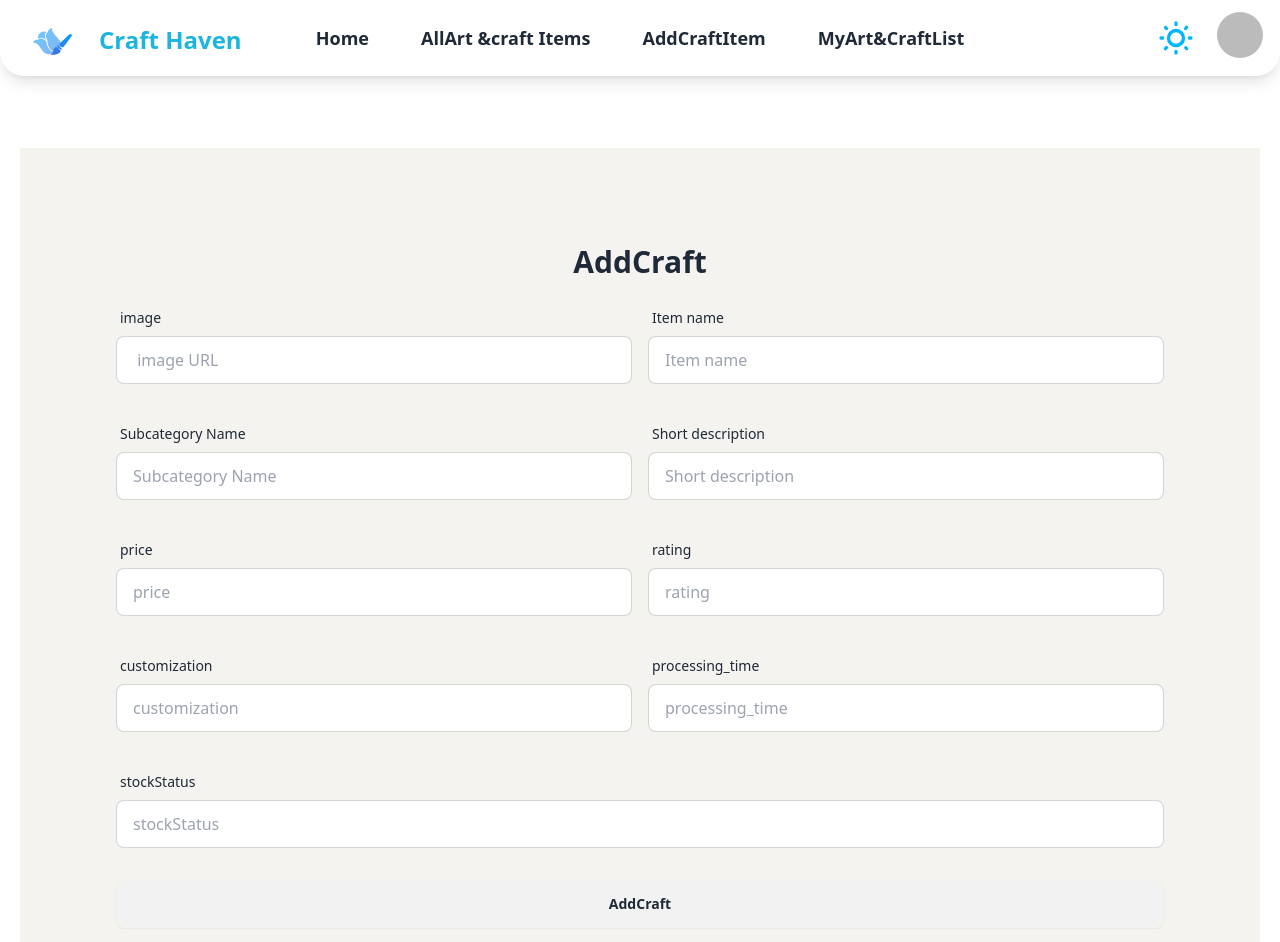
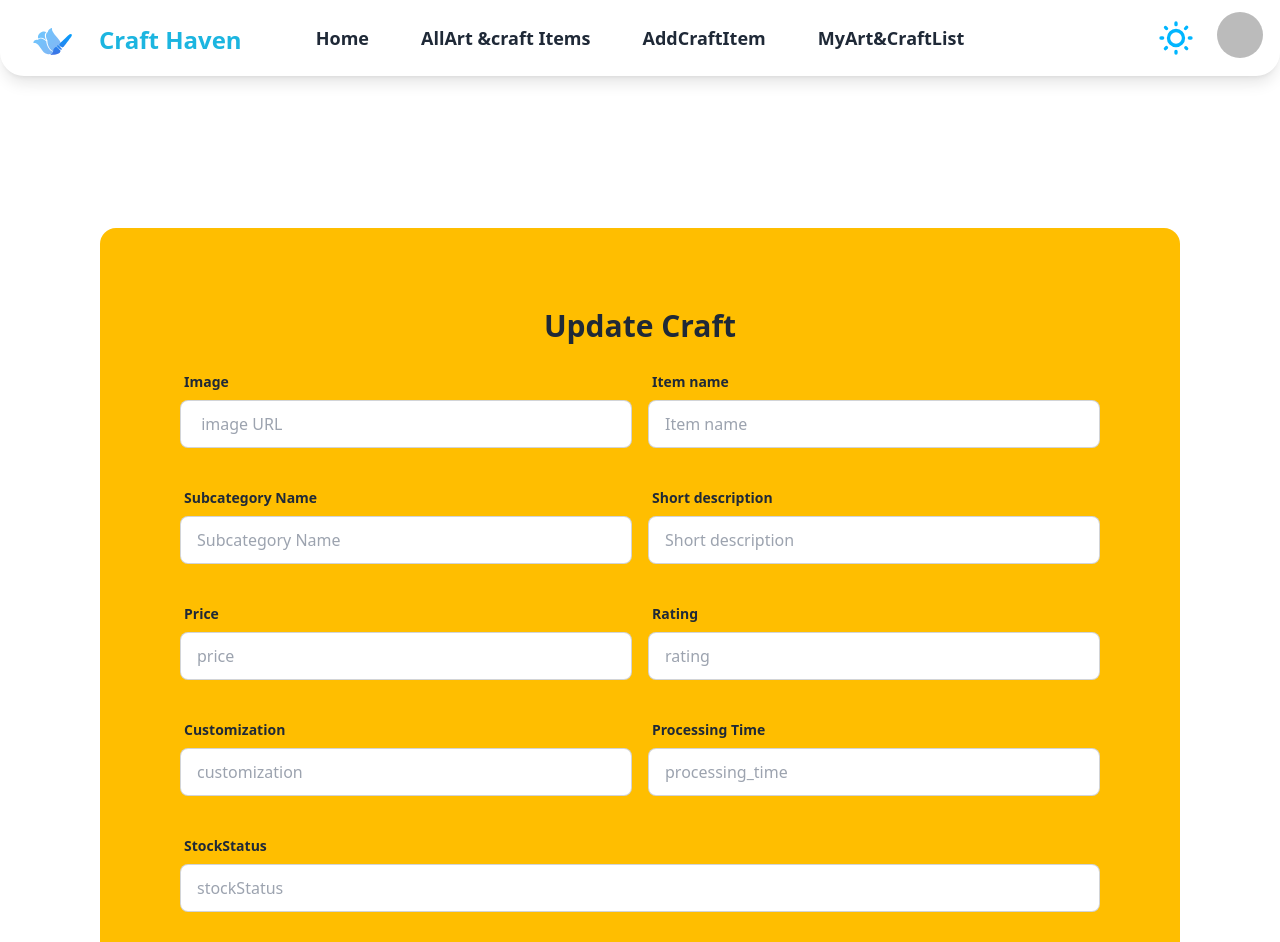
Before and after one commit to Anik200338/Craft-Haven, a React (Vite) app: page /Update/1 in a window 1280 px wide. Shown: the top 942 px of the page. Built offline with nearby package versions, Linux system fonts and the light colour scheme; no server answers; sample sign-in values are in the browser's storage.

Commit message:
delete section sweet toast addd

```diff
--- a/src/Router/Router.jsx
+++ b/src/Router/Router.jsx
@@ -46,13 +46,17 @@ const router = createBrowserRouter([
         path: '/craft/:id',
         element: (
           <PrivateRoute>
-            <Singlecraft></Singlecraft>,
+            <Singlecraft></Singlecraft>
           </PrivateRoute>
         ),
       },
       {
         path: '/Update/:id',
-        element: <Update></Update>,
+        element: (
+          <PrivateRoute>
+            <Update></Update>
+          </PrivateRoute>
+        ),
       },
       {
         path: '/Subcategory/:id',
--- a/src/component/AddCraft.jsx
+++ b/src/component/AddCraft.jsx
@@ -47,7 +47,7 @@ const AddCraft = () => {
         if (data.insertedId) {
           Swal.fire({
             title: 'success!',
-            text: 'User Added successfully',
+            text: 'Added successfully',
             icon: 'success',
             confirmButtonText: 'Cool',
           });
@@ -57,7 +57,7 @@ const AddCraft = () => {
   };
 
   return (
-    <div className="bg-info rounded-2xl p-24 mb-20">
+    <div className="bg-info rounded-2xl p-20 m-20">
       <h2 className="text-3xl font-extrabold text-center mb-5">Add Craft</h2>
       <form onSubmit={handleAddCraft}>
         {/* form name and quantity row */}
--- a/src/component/AllCraft.jsx
+++ b/src/component/AllCraft.jsx
@@ -2,25 +2,30 @@ import React, { useState } from 'react';
 import { Link } from 'react-router-dom';
 
 const AllCraft = ({ Craft, handleDelete }) => {
-  const { image, item_name, _id, price, rating, customization } = Craft;
+  const { image, _id, price, rating, customization, Itemname, stockStatus } =
+    Craft;
 
   return (
-    <div className="card card-compact lg:w-96 h-96 bg-base-100 shadow-xl">
+    <div className="card card-compact  h-96 bg-base-100 shadow-2xl">
       <figure>
         <img src={image} alt="Shoes" />
       </figure>
       <div className="card-body">
-        <h2 className="card-title font-bold">{item_name}</h2>
-        <p className="text-lg ">{}</p>
-        <p className="">{rating}</p>
-        <h1 className="text-lg font-bold">{price}</h1>
+        <h2 className="card-title font-bold">{Itemname}</h2>
+        <h1 className="text-lg font-semibold">{price}</h1>
+        <h1 className="text-xl font-bold text-gray-400">{stockStatus}</h1>
         <div className="card-actions justify-between">
-          <button className="btn">{customization}</button>
+          <button className="btn bg-info">
+            Customization : {customization}
+          </button>
+          <button className="btn bg-info">{rating}</button>
+        </div>
+        <div className="card-actions justify-between">
           <Link to={`/Update/${_id}`}>
-            <button className="btn btn-accent">U</button>
+            <button className="btn btn-warning">Update</button>
           </Link>
-          <button onClick={() => handleDelete(_id)} className="btn btn-accent">
-            x
+          <button onClick={() => handleDelete(_id)} className="btn btn-error">
+            Delete
           </button>
         </div>
       </div>
--- a/src/component/Card.jsx
+++ b/src/component/Card.jsx
@@ -18,7 +18,7 @@ const Card = ({ Craft }) => {
   } = Craft;
   return (
     <div className="card card-compact  h-[500px] bg-base-100 shadow-2xl">
-      <figure className="h-">
+      <figure>
         <img src={image} alt="Shoes" />
       </figure>
       <div className="card-body">
--- a/src/component/Mycraft.jsx
+++ b/src/component/Mycraft.jsx
@@ -2,6 +2,7 @@ import { useContext, useEffect, useState } from 'react';
 import { AuthContext } from './AuthProvider/AuthProvider';
 
 import AllCraft from './AllCraft';
+import Swal from 'sweetalert2';
 
 const Mycraft = () => {
   const { user } = useContext(AuthContext);
@@ -31,24 +32,49 @@ const Mycraft = () => {
     );
   });
   const handleDelete = id => {
+    Swal.fire({
+      title: 'Are you sure?',
+      text: "You won't be able to revert this!",
+      icon: 'warning',
+      showCancelButton: true,
+      confirmButtonColor: '#3085d6',
+      cancelButtonColor: '#d33',
+      confirmButtonText: 'Yes, delete it!',
+    }).then(result => {
+      if (result.isConfirmed) {
         fetch(`http://localhost:5000/delete/${id}`, {
           method: 'DELETE',
         })
           .then(res => res.json())
           .then(data => {
             if (data.deletedCount > 0) {
+              Swal.fire('Deleted!', 'Your card has been deleted.', 'success');
               setcontrol(!control);
+            }
+          });
       }
     });
   };
   return (
     <div>
+      <div className="text-center">
         {/* Dropdown menu for filtering */}
-      <select value={filterValue} onChange={handleFilterChange}>
-        <option value="">All Crafts</option>
-        <option value="yes">Customized</option>
-        <option value="no">Not Customized</option>
+        <select
+          className="bg-info h-10 rounded-xl font-bold pl-2 "
+          value={filterValue}
+          onChange={handleFilterChange}
+        >
+          <option className="font-bold" value="">
+            All Crafts
+          </option>
+          <option className="font-bold" value="yes">
+            Customized
+          </option>
+          <option className="font-bold" value="no">
+            Not Customized
+          </option>
         </select>
+      </div>
 
       {/* Render filtered items */}
       <div
--- a/src/component/Update&delete/Update.jsx
+++ b/src/component/Update&delete/Update.jsx
@@ -1,5 +1,6 @@
 import { useEffect, useState } from 'react';
 import { useParams } from 'react-router-dom';
+import Swal from 'sweetalert2';
 
 const Update = () => {
   const { id } = useParams();
@@ -50,20 +51,30 @@ const Update = () => {
         setCraft(data);
         // Set loading to false when data is fetched
         console.log(data);
+        if (data.modifiedCount > 0) {
+          Swal.fire({
+            title: 'Success!',
+            text: 'Updated Successfully',
+            icon: 'success',
+            confirmButtonText: 'Cool',
+          });
+        }
       });
     form.reset();
   };
   return (
     <div>
       <div>
-        <div className="bg-[#F4F3F0] p-24">
-          <h2 className="text-3xl font-extrabold text-center mb-5">AddCraft</h2>
+        <div className="bg-warning rounded-2xl p-20 m-20">
+          <h2 className="text-3xl font-extrabold text-center mb-5">
+            Update Craft
+          </h2>
           <form onSubmit={handleUpdate}>
             {/* form name and quantity row */}
             <div className="md:flex mb-8">
               <div className="form-control md:w-1/2">
                 <label className="label">
-                  <span className="label-text"> image </span>
+                  <span className="label-text font-bold"> Image </span>
                 </label>
                 <label className="input-group">
                   <input
@@ -77,7 +88,7 @@ const Update = () => {
               </div>
               <div className="form-control md:w-1/2 ml-4">
                 <label className="label">
-                  <span className="label-text"> Item name</span>
+                  <span className="label-text font-bold"> Item name</span>
                 </label>
                 <label className="input-group">
                   <input
@@ -94,7 +105,7 @@ const Update = () => {
             <div className="md:flex mb-8">
               <div className="form-control md:w-1/2">
                 <label className="label">
-                  <span className="label-text">Subcategory Name</span>
+                  <span className="label-text font-bold">Subcategory Name</span>
                 </label>
                 <label className="input-group">
                   <input
@@ -108,7 +119,9 @@ const Update = () => {
               </div>
               <div className="form-control md:w-1/2 ml-4">
                 <label className="label">
-                  <span className="label-text">Short description</span>
+                  <span className="label-text font-bold">
+                    Short description
+                  </span>
                 </label>
                 <label className="input-group">
                   <input
@@ -125,7 +138,7 @@ const Update = () => {
             <div className="md:flex mb-8">
               <div className="form-control md:w-1/2">
                 <label className="label">
-                  <span className="label-text">price</span>
+                  <span className="label-text font-bold">Price</span>
                 </label>
                 <label className="input-group">
                   <input
@@ -139,7 +152,7 @@ const Update = () => {
               </div>
               <div className="form-control md:w-1/2 ml-4">
                 <label className="label">
-                  <span className="label-text">rating</span>
+                  <span className="label-text font-bold">Rating</span>
                 </label>
                 <label className="input-group">
                   <input
@@ -156,7 +169,7 @@ const Update = () => {
             <div className="md:flex mb-8">
               <div className="form-control md:w-1/2">
                 <label className="label">
-                  <span className="label-text">customization</span>
+                  <span className="label-text font-bold">Customization</span>
                 </label>
                 <label className="input-group">
                   <input
@@ -170,7 +183,7 @@ const Update = () => {
               </div>
               <div className="form-control md:w-1/2 ml-4">
                 <label className="label">
-                  <span className="label-text">processing_time</span>
+                  <span className="label-text font-bold">Processing Time</span>
                 </label>
                 <label className="input-group">
                   <input
@@ -187,7 +200,7 @@ const Update = () => {
             <div className="md:flex mb-8">
               <div className="form-control w-full">
                 <label className="label">
-                  <span className="label-text">stockStatus</span>
+                  <span className="label-text font-bold">StockStatus</span>
                 </label>
                 <label className="input-group">
                   <input
@@ -200,7 +213,11 @@ const Update = () => {
                 </label>
               </div>
             </div>
-            <input type="submit" value="AddCraft" className="btn btn-block" />
+            <input
+              type="submit"
+              value="Update Craft"
+              className="btn btn-block"
+            />
           </form>
         </div>
       </div>
```
Lines whose indentation alone changed are shown as unchanged.
